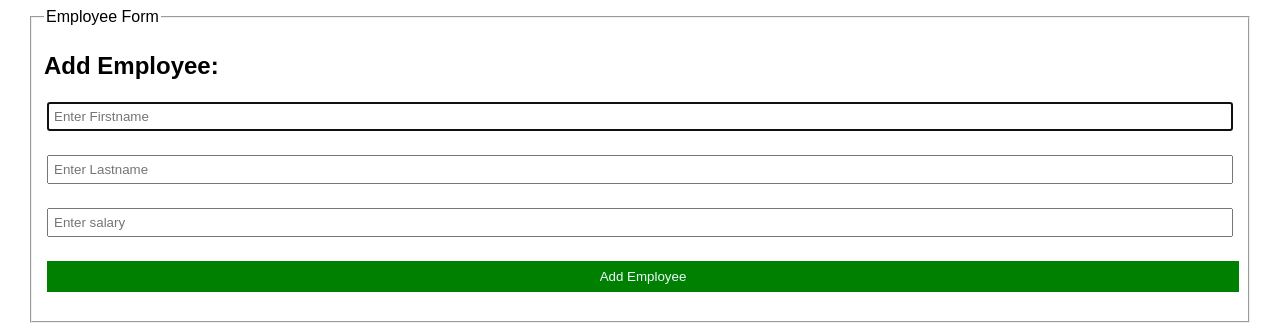
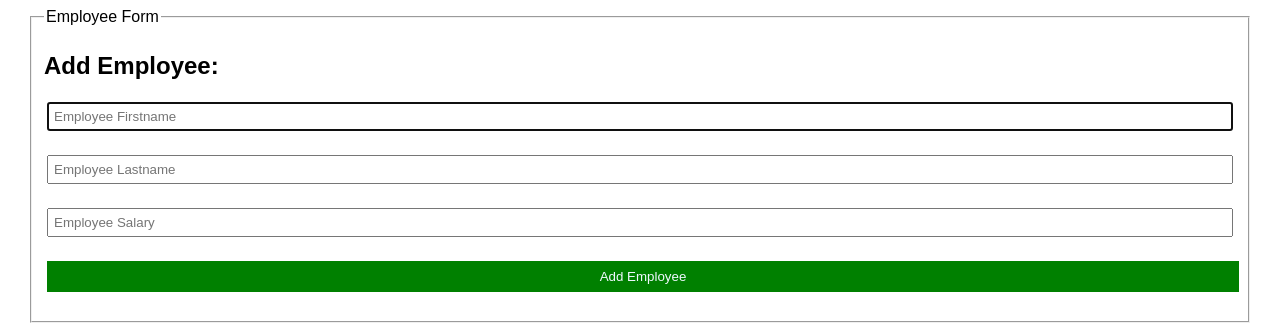
Before and after one commit to constWardtz/Employee-Record-Management, a plain HTML site: page index.html in a window 1280 px wide. Shown: the top 325 px of the page. Drawn offline with Linux system fonts and the light colour scheme.

Commit message:
update index.html

```diff
--- a/index.html
+++ b/index.html
@@ -28,9 +28,9 @@
             <legend>Employee Form</legend>
             <h2>Add Employee:</h2>
             <form id="form-data"  class="form-data">
-                <input type="text" placeholder="Enter Firstname" id="fName" autofocus/> <br />
-                <input type="text" placeholder="Enter Lastname" id="lName" /> <br />
-                <input type="number" placeholder="Enter salary " id="salary" /> <br />
+                <input type="text" placeholder="Employee Firstname" id="fName" autofocus/> <br />
+                <input type="text" placeholder="Employee Lastname" id="lName" /> <br />
+                <input type="number" placeholder="Employee Salary " id="salary" /> <br />
                 <button type="submit" style="border:none; width:100%; background:green; color:aliceblue; cursor:pointer; padding:8px;">Add  Employee</button>
             </form>
         </fieldset>
```
